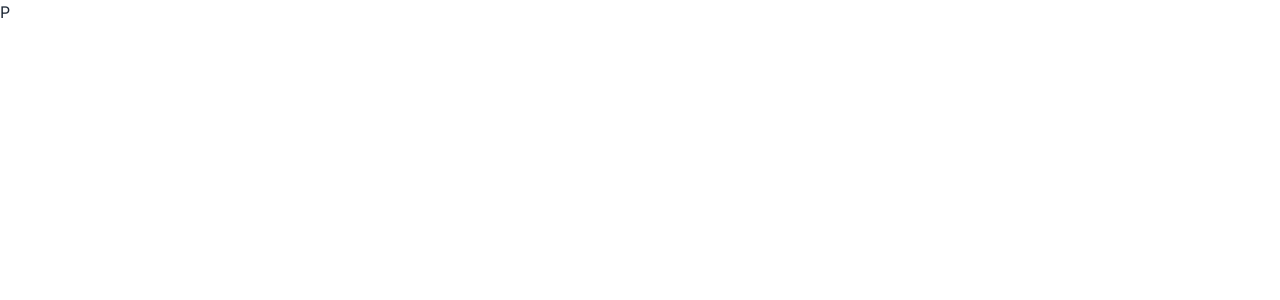
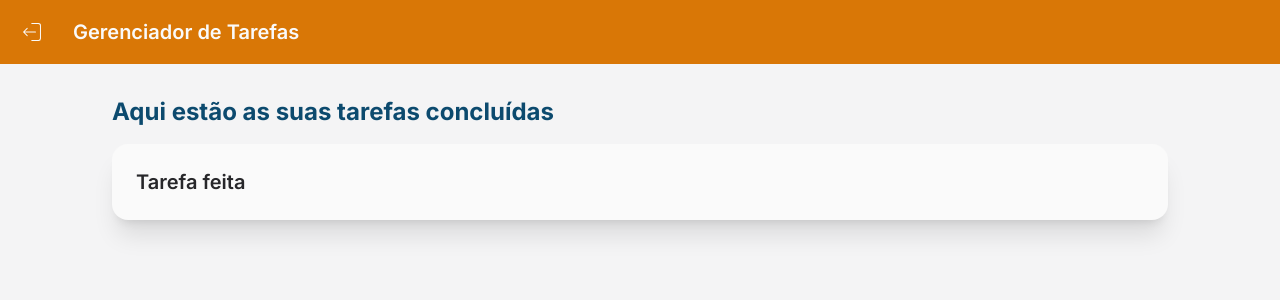
Before and after one commit to matheuspaiva1/gerenc-task, a Next.js app: page /validTasks in a window 1280 px wide. Shown: the top 300 px of the page. Built offline with nearby package versions, Linux system fonts and the light colour scheme.

Commit message:
feat: finalizando validTasks

```diff
--- a/src/app/components/tasks/Tasks.tsx
+++ b/src/app/components/tasks/Tasks.tsx
@@ -9,10 +9,10 @@ import { FiEdit } from "react-icons/fi";
 export default function Tasks() {
 
   return (
-    <div className="card mx-36 mt-4 shadow-xl py-4 bg-zinc-50 text-zinc-800">
+    <div className="card mx-28 mt-4 shadow-xl py-4 bg-zinc-50 text-zinc-800 w-full max-w-5xl">
       <div className="flex items-center relative">
-        <h2 className="card-title py-2 px-6"></h2>
-        <div className="flex items-center gap-4 absolute right-6">
+        <h2 className="card-title py-2 px-6">Tarefas minhas</h2>
+        <div className="flex items-center gap-4 absolute right-4">
           <Link href="/editTasks" className='btn btn-square bg-zinc-50'>
             <FiEdit className='w-7 h-5'/>
           </Link>
--- a/src/app/editTasks/page.tsx
+++ b/src/app/editTasks/page.tsx
@@ -10,7 +10,7 @@ export default function Page() {
 
       <div className="flex items-center mt-8">
       <h1 className='font-bold mx-28 text-2xl  text-sky-900'>Edite a sua tarefa</h1>
-      <ButtonAddTask type="submit" title="Adicionar tarefa" />
+      <ButtonAddTask type="submit" title="Editar tarefa" />
       </div>
         <FormTasks/>
     </main>
--- a/src/app/validTasks/page.tsx
+++ b/src/app/validTasks/page.tsx
@@ -1,7 +1,24 @@
 import React from 'react'
+import Header from '../components/Header'
+import FormTasks from '../components/FormTasks'
+import ButtonAddTask from '../components/ButtonAddTask'
+import Link from 'next/link'
+import { CiCircleCheck } from 'react-icons/ci'
+import { FiEdit } from 'react-icons/fi'
 
 export default function Page() {
   return (
-    <div>P</div>
+    <main className="bg-zinc-100 h-screen">
+      <Header/>
+
+      <div className="flex items-center mt-8">
+      <h1 className='font-bold mx-28 text-2xl  text-sky-900'>Aqui estão as suas tarefas concluídas</h1>
+      </div>
+      <div className="card mx-28 mt-4 shadow-xl py-4 bg-zinc-50 text-zinc-800">
+      <div className="flex items-center relative">
+        <h2 className="card-title py-2 px-6">Tarefa feita</h2>
+      </div>
+    </div>
+    </main>
   )
 }
```
